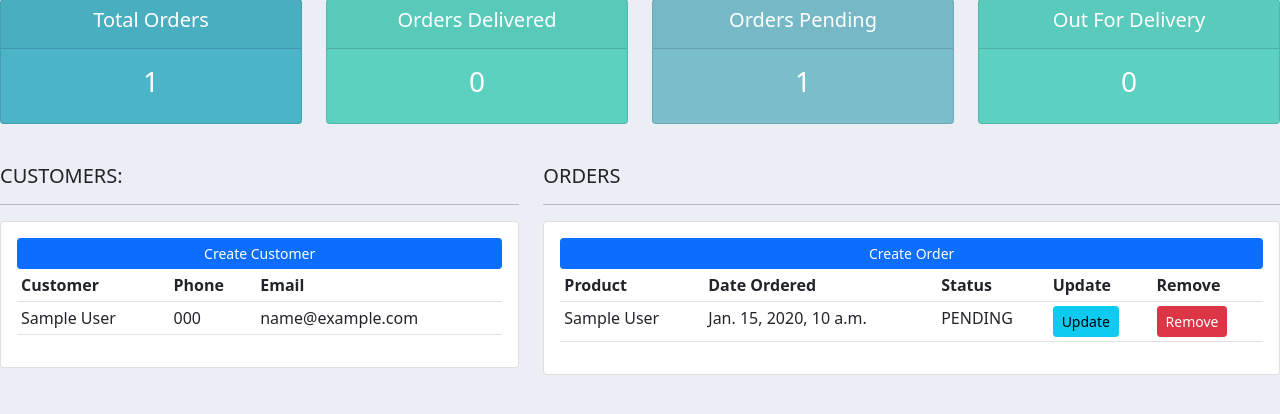
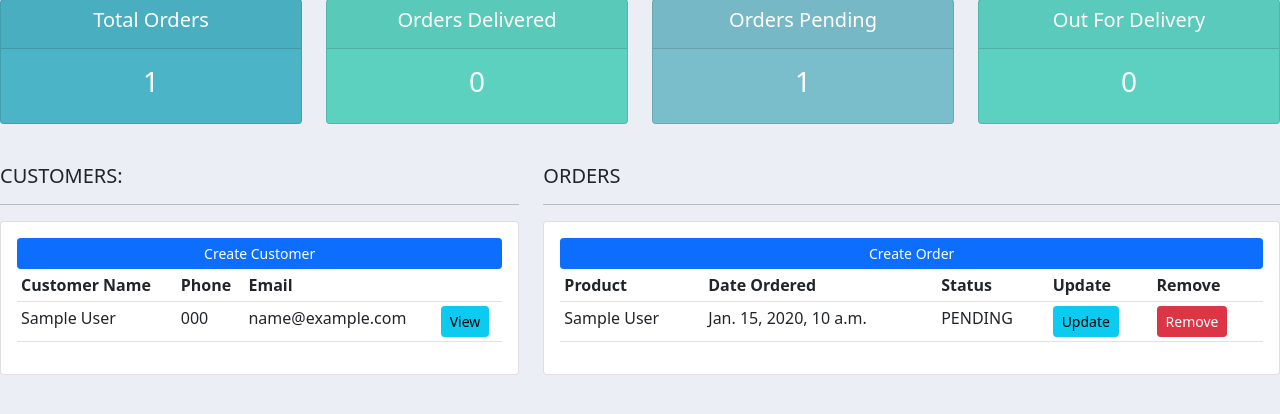
Before and after one commit to aadilkadiwal/customer-management, a Django app: page / in a window 1280 px wide. Shown: the part 101-515 px from the top of the page. Run offline with Django 4.2, Linux system fonts and the light colour scheme; tables that the repository leaves empty hold one stand-in row (values such as "Sample post"); some libraries are stand-ins or nearby versions.

Commit message:
Added customer profile.

```diff
--- a/src/templates/accounts/dashboard.html
+++ b/src/templates/accounts/dashboard.html
@@ -16,16 +16,18 @@
                 </a>
                 <table class="table table-sm">
                     <tr>
-                        <th>Customer</th>
+                        <th>Customer Name</th>
                         <th>Phone</th>
                         <th>Email</th>
+                        <th></th>
                     </tr>
 
                     {% for customer in customers %}
                         <tr>
-                            <td>{{ customer.name }}</td>
+                            <td>{{ customer.name }}</a></td>
                             <td>{{ customer.phone }}</td>
                             <td>{{ customer.email }}</td>
+                            <td><a class="btn btn-sm btn-info" href="{% url 'customer' customer.pk %}">View</a></td>
                         </tr>
                     {% endfor %}
 
```
